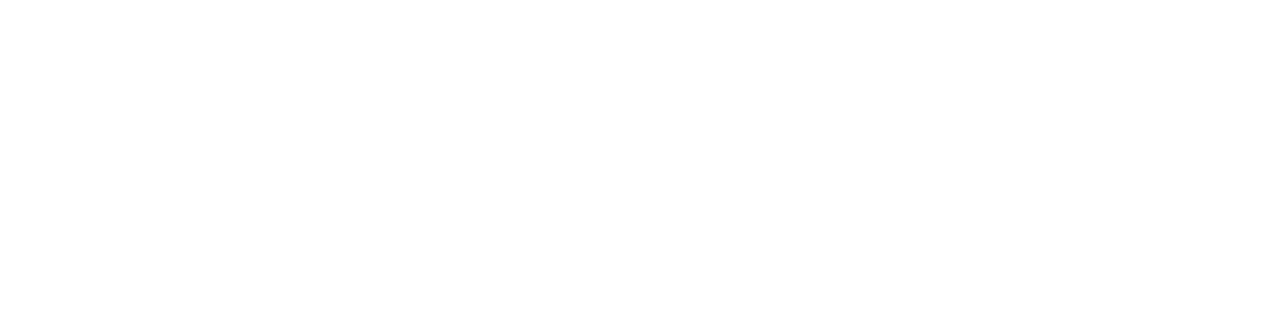
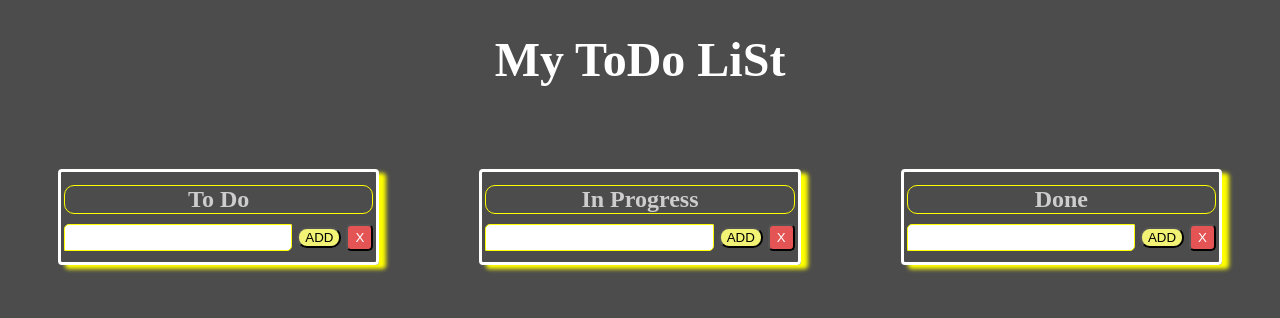
Before and after one commit to ElenaYakubovskaya/courseWorkTeachMeSkills, a plain HTML site: page index..html in a window 1280 px wide. Drawn offline with Linux system fonts and the light colour scheme.

Commit message:
html lists

```diff
--- a/index..html
+++ b/index..html
@@ -5,6 +5,38 @@
     <meta http-equiv="X-UA-Compatible" content="IE=edge" />
     <meta name="viewport" content="width=device-width, initial-scale=1.0" />
     <title>To Do</title>
+    <link rel="stylesheet" href="style.css" />
   </head>
-  <body></body>
+
+  <body class="body">
+    <header class="header">
+      <h1>My ToDo LiSt</h1>
+    </header>
+    <main class="list">
+      <div class="list-item">
+        <h3 class="list-item-title">To Do</h3>
+        <div class="list-item-task">
+          <input class="list-item-task-input" type="text" />
+          <button class="list-item-task-btn" type="submit">ADD</button>
+          <button class="list-item-task-btnx" type="submit">X</button>
+        </div>
+      </div>
+      <div class="list-item">
+        <h3 class="list-item-title">In Progress</h3>
+        <div class="list-item-task">
+          <input class="list-item-task-input" type="text" />
+          <button class="list-item-task-btn" type="submit">ADD</button>
+          <button class="list-item-task-btnx" type="submit">X</button>
+        </div>
+      </div>
+      <div class="list-item">
+        <h3 class="list-item-title">Done</h3>
+        <div class="list-item-task">
+          <input class="list-item-task-input" type="text" />
+          <button class="list-item-task-btn" type="submit">ADD</button>
+          <button class="list-item-task-btnx" type="submit">X</button>
+        </div>
+      </div>
+    </main>
+  </body>
 </html>
--- /dev/null
+++ b/style.scss
@@ -0,0 +1,61 @@
+body {
+  background-color: rgba($color: #000000, $alpha: 0.7);
+}
+
+.header {
+  color: white;
+  text-align: center;
+  font-size: x-large;
+}
+
+.list {
+  display: flex;
+  justify-content: center;
+
+  .list-item {
+    width: 350px;
+    margin: 0;
+    border: 3px solid white;
+    border-radius: 4px;
+    padding: 3px 3px;
+    box-shadow: 7px 4px 4px yellow;
+    margin: 50px;
+    .list-item-title {
+      color: rgb(206, 205, 205);
+      text-align: center;
+      border: 1px solid yellow;
+      border-radius: 10px;
+      padding: 5px auto;
+      margin: 10px auto;
+      font-size: 24px;
+    }
+    .list-item-task {
+      display: flex;
+      justify-content: space-around;
+      margin: 8px auto;
+      .list-item-task-input {
+        border: 1px solid yellow;
+        box-shadow: 3px rgb(167, 167, 151);
+        outline: none;
+        border-radius: 5px 1px 5px 1px;
+        width: 80%;
+        .list-item-task-input:focus {
+          background-color: rgb(226, 165, 65);
+        }
+      }
+      .list-item-task-btn {
+        background-color: rgb(242, 242, 117);
+        text-decoration: none;
+        border-radius: 10px;
+        margin: 3px 5px;
+      }
+      .list-item-task-btnx {
+        padding: 0 7px;
+        border-radius: 5px;
+        text-decoration: none;
+        background-color: rgb(228, 84, 84);
+        color: white;
+      }
+    }
+  }
+}
```
Also changed, not shown: README.md, images/background.jpg (added), style.css (added), 1 other file.
